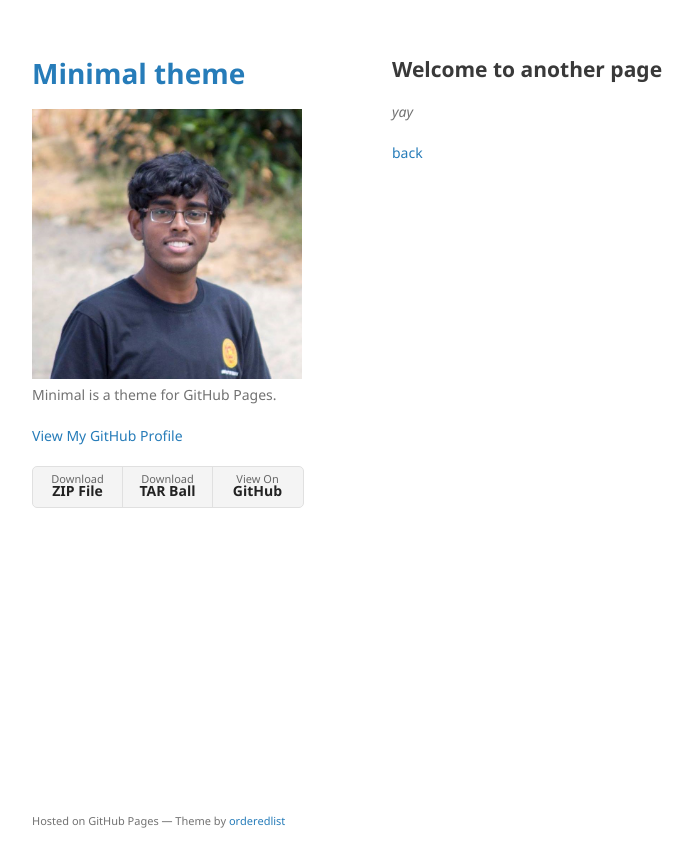
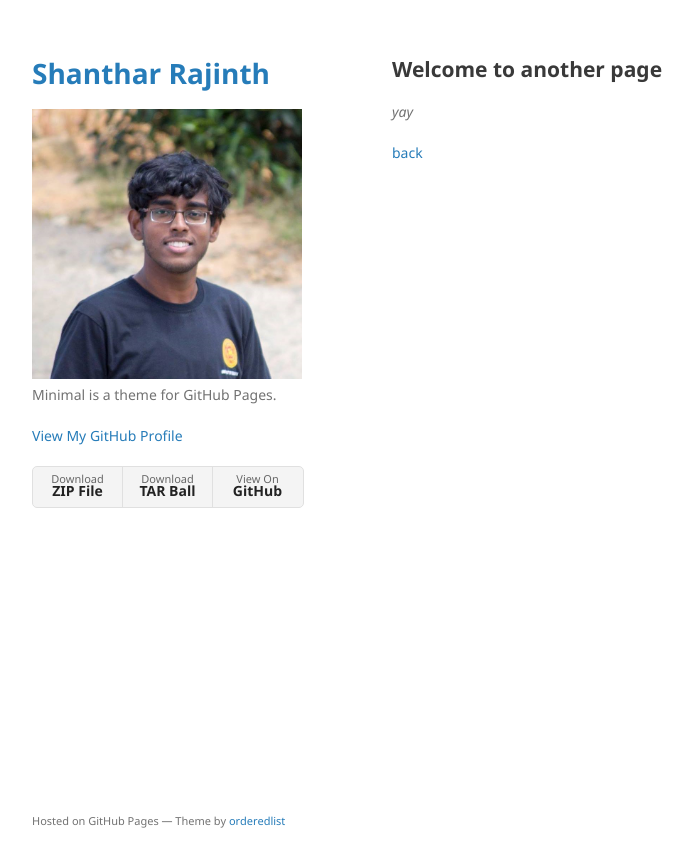
Before and after one commit to rajinthss/rajinthss.github.io, a Jekyll site: the page built from another-page.md, in a window 1280 px wide. Shown: the top 867 px of the page, without its empty margins (178-871 px from the left). Built offline with Jekyll 4.4.1, drawn with Linux system fonts in a browser that asks for light colours; our own code applies the rules of GitHub Pages for plain Markdown files.

Commit message:
Update _config.yml

```diff
--- a/_config.yml
+++ b/_config.yml
@@ -1,4 +1,4 @@
-title: Minimal theme
+title: Shanthar Rajinth
 logo: /assets/img/logo.png
 description: Minimal is a theme for GitHub Pages.
 show_downloads: true
```
